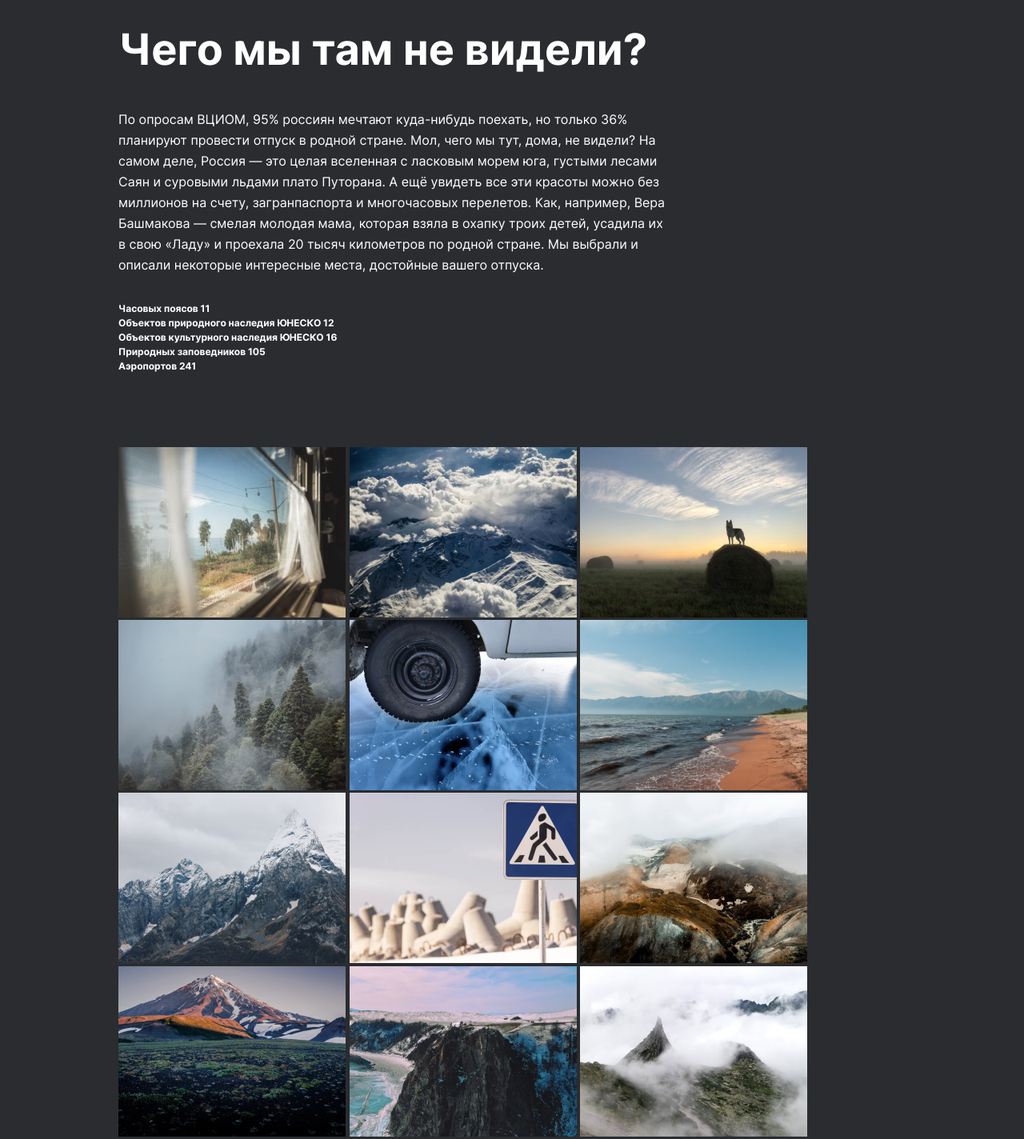
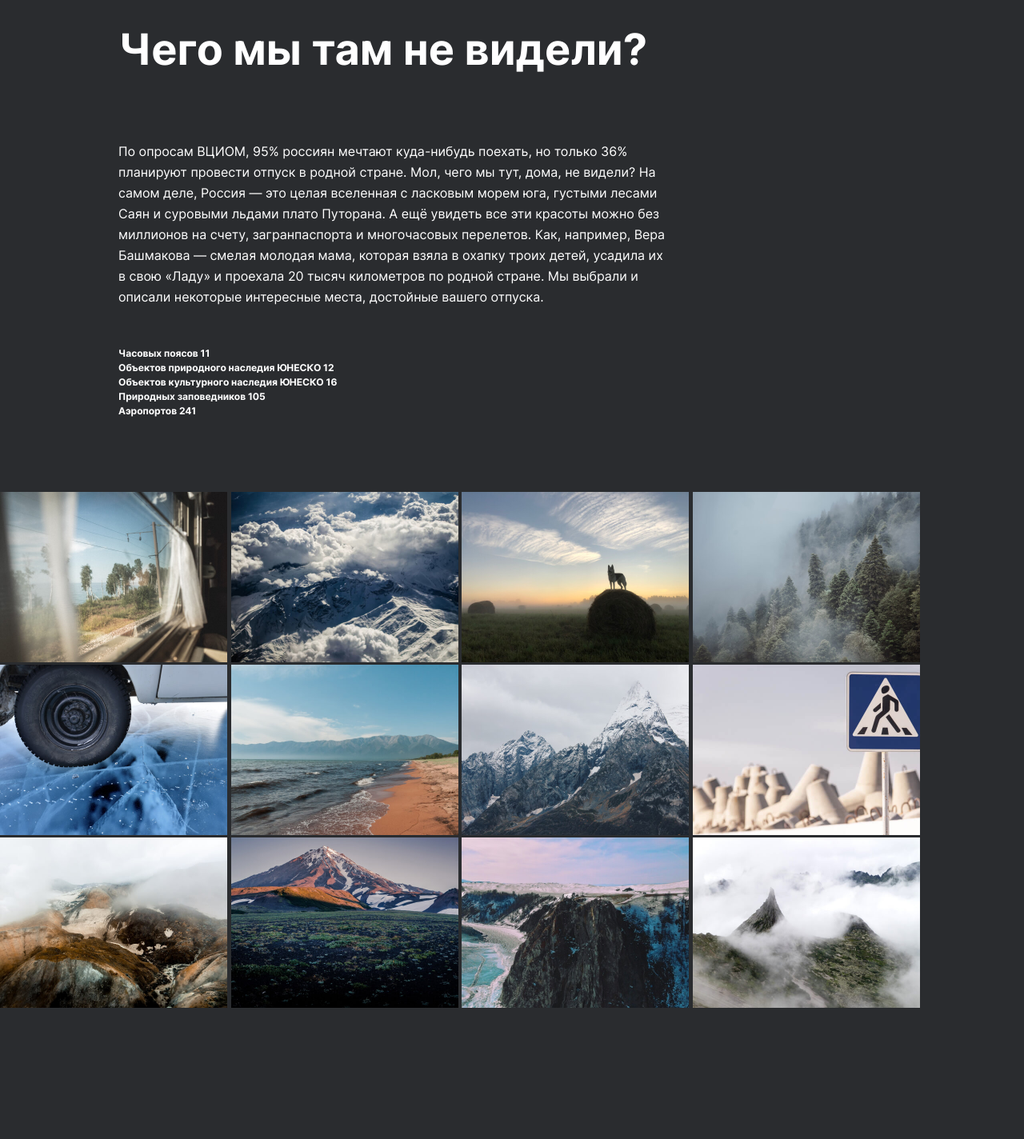
Before and after one commit to InEmEcI/russian-travel, a plain HTML site: page index.html in a window 1280 px wide. Shown: the part 1320-2744 px from the top of the page at 80% size. After the commit the page ends 2622 px from the top, so only its background shows below. Drawn offline with Linux system fonts and the light colour scheme; files whose address does not match are found by name.

Commit message:
адаптив №2

```diff
--- a/css/style.css
+++ b/css/style.css
@@ -63,11 +63,6 @@
   height: 200px;
   margin: 10.625% 21.875% 2.65625% 21.875%;
   padding: 0;
-  /* margin-top: 136px;
-  margin-right: 280px;
-  margin-bottom: 34px;
-  margin-left: 280px;
-  */
 
   font-weight: 900;
   font-size: 96px;
@@ -77,11 +72,8 @@
 
 .lead__subtitle {
   width: 640px;
-  /* height: 200px; */
   margin: 0 25% 0 25%;
-
   padding: 0;
-
   text-align: center;
 
   font-weight: 400;
@@ -125,7 +117,8 @@
   height: 208px;
   margin-top: 40px;
   margin-left: 11.5625%;
-  /* margin-left: 148px; */
+  display: inline-block;
+
 
   font-weight: 400;
   font-size: 16px;
@@ -152,14 +145,14 @@
   grid-template-rows: auto;
   gap: 16px;
   margin-top: 92px ;
-  margin-left: 11.5625%;
+  /* margin-left: 11.5625%;
+  margin-right: 11.5625%; */
 }
 
 .photo-grid__item {
   width: 284px;
   height: 213px;
 }
-
 
 
 @media screen and (max-width: 1024px) {
@@ -495,7 +488,7 @@
   }
 
   .intro__text {
-    /* width: 288px; */
+    width: 288px;
     /* height: 520px; */
     margin-left: 16px;
     margin-top: 40px;
```
